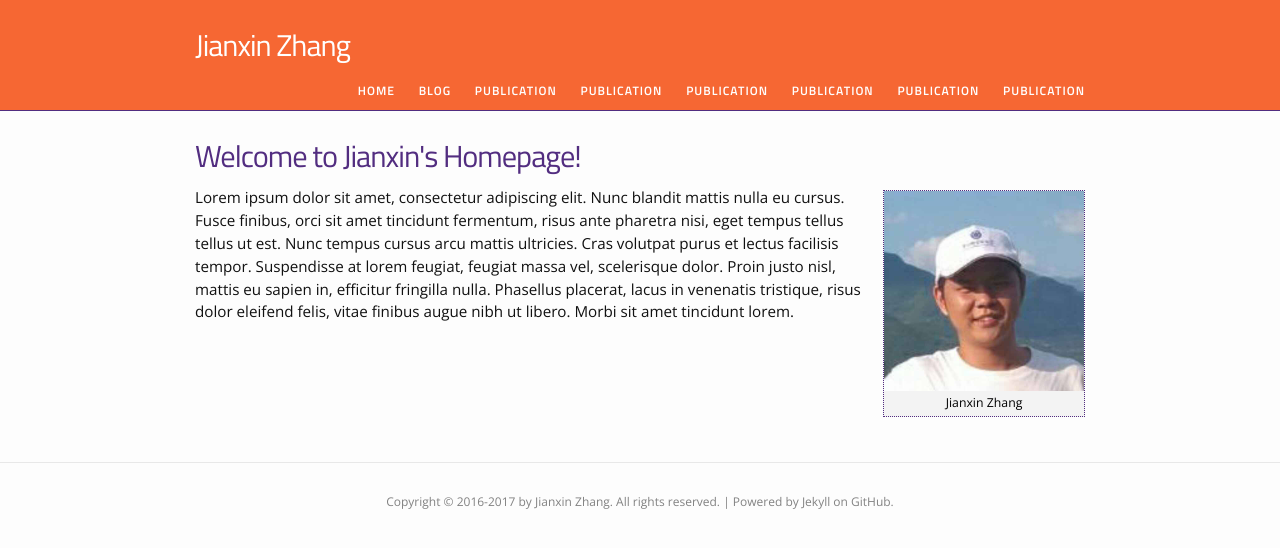
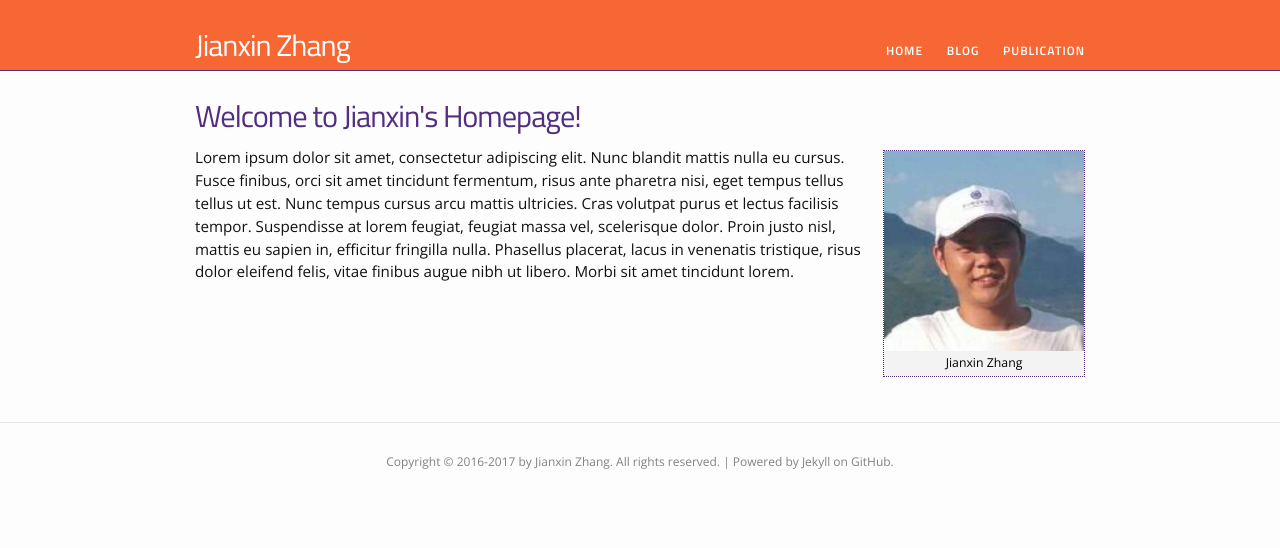
Before and after one commit to 0ZJX0/0ZJX0.github.io, a Jekyll site: the page built from index.html, in a window 1280 px wide. Shown: the top 548 px of the page. Built offline with Jekyll 4.4.1, drawn with Linux system fonts in a browser that asks for light colours.

Commit message:
Update header.html

```diff
--- a/_includes/header.html
+++ b/_includes/header.html
@@ -18,11 +18,6 @@
 				<ul class="menu">
 					<li> <a class="page-link" href="/home">Home</a></li>
 					<li> <a class="page-link"  href="/blog">Blog</a></li>
-					<li> <a class="page-link" href="/publication">Publication</a></li>
-					<li> <a class="page-link" href="/publication">Publication</a></li>
-					<li> <a class="page-link" href="/publication">Publication</a></li>
-					<li> <a class="page-link" href="/publication">Publication</a></li>
-					<li> <a class="page-link" href="/publication">Publication</a></li>
 					<li> <a class="page-link" href="/publication">Publication</a></li>
 <!--
                                         <li> <a class="page-link"  href="/publication">Research</a></li>
```
